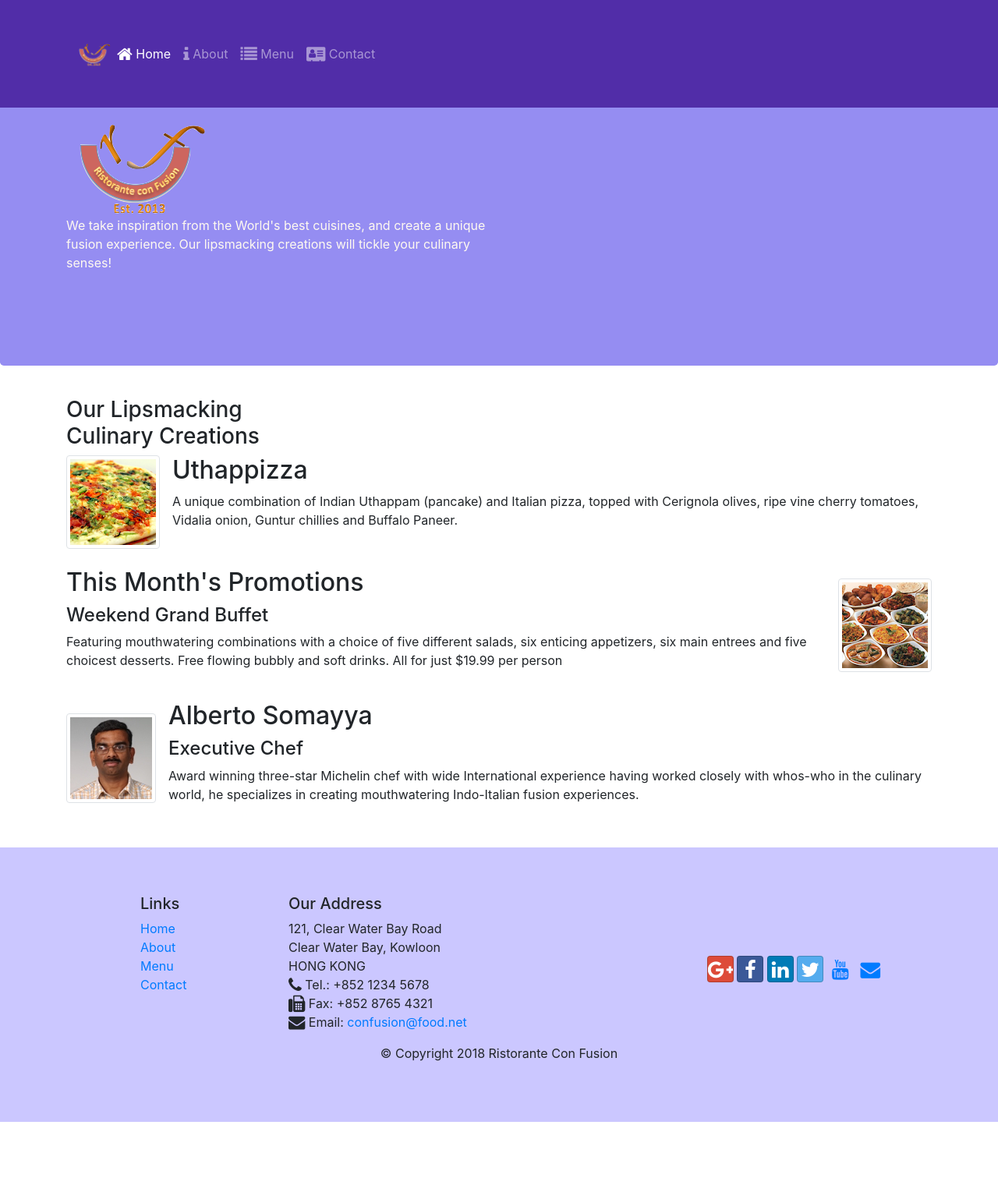
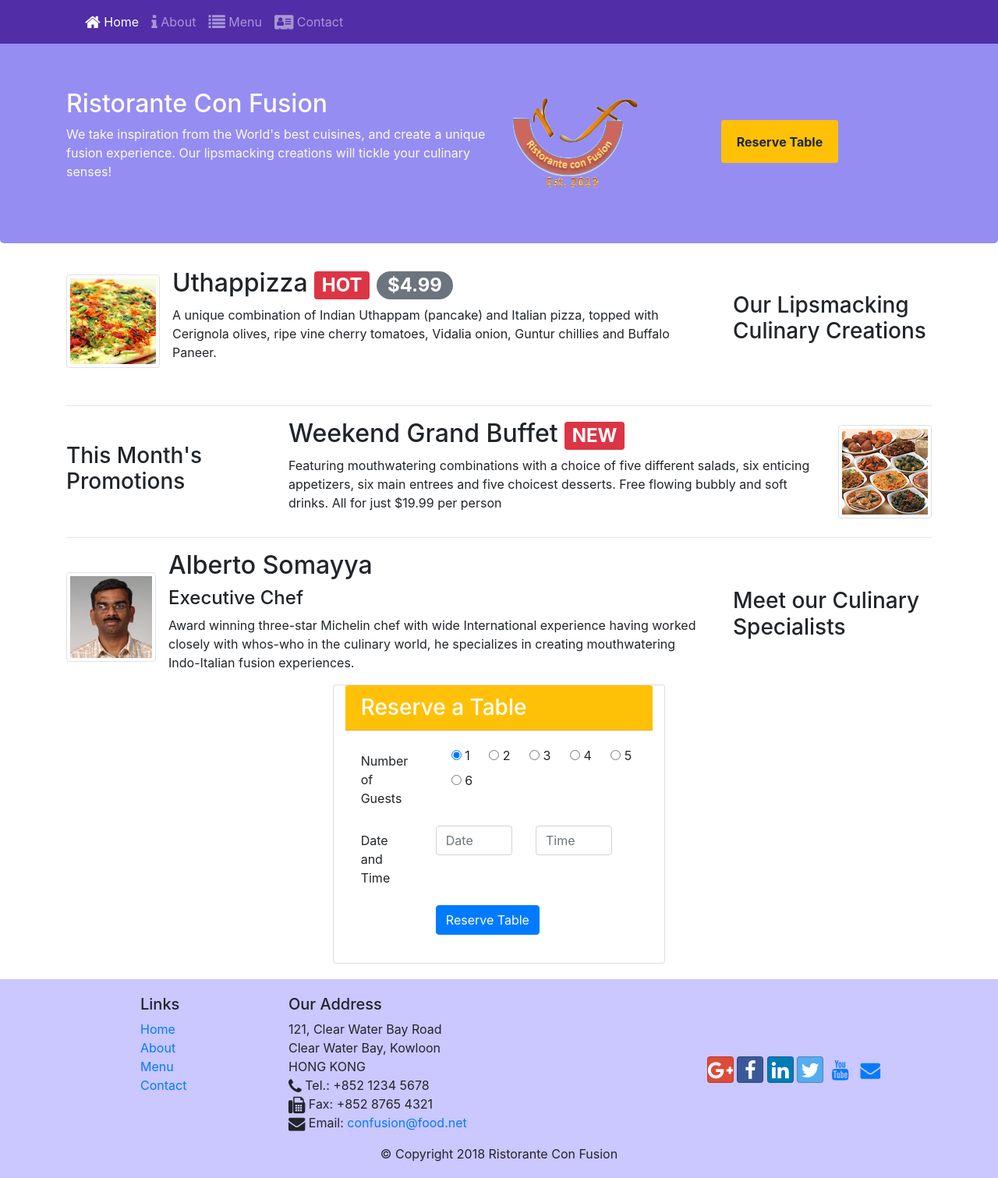
Before and after one commit to miths/Bootstrap, a website: page Bootstrap4/conFusion/index.html in a window 1280 px wide. Shown: the top 1511 px of the page at 78% size. Before the commit the page ends 1459 px from the top, so only its background shows below. Drawn offline with nearby package versions, Linux system fonts and the light colour scheme.

Commit message:
assignment 2 coursera final

```diff
--- a/Bootstrap4/conFusion/aboutus.css
+++ b/Bootstrap4/conFusion/aboutus.css
@@ -2,6 +2,8 @@
   /* display: block; */
   background: #958df2;
   color: floralwhite;
+    /* margin-top: 80px;
+    height: 200px; */
 }
 
 .footer{
@@ -12,8 +14,15 @@
 
 
 .container{
-  margin-top: 40px;
-  margin-bottom: 40px;
+  /* margin-top: 40px; */
+  /* margin-bottom: 40px; */
+}
+
+input[type='radio']{
+  margin-left:  20px;
+}
+a:hover{
+  text-decoration: none;
 }
 
 .history{
@@ -27,3 +36,11 @@ body{
 .navbar-dark{
   background-color: #512DA8;
 }
+
+.btn-sm{
+  height: 55px;
+  width: 150px;
+  text-align: center;
+  padding: 1.4%;
+  font-size: 1em;
+}
--- a/Bootstrap4/conFusion/index.html
+++ b/Bootstrap4/conFusion/index.html
@@ -18,7 +18,7 @@
 <body>
   <nav class="navbar navbar-dark navbar-expand-sm fixed-top">
     <div class="container">
-      <a class="navbar-brand" href="#"> <a class="navbar-brand mr-auto" href="#"> <img src="img/logo.png" height='30' width='41' alt=""> </a> </a>
+      <a class="navbar-brand" href="#">  </a>
       <button type="button" name="button" class="navbar-toggler" data-toggle='collapse' data-target='#Navbar'>
         <span class="navbar-toggler-icon"></span>
       </button>
@@ -36,33 +36,28 @@
     <header class='jumbotron'>
         <div class = 'container'>
             <div class="row">
-                <div class="col-12 col-sm-6">
-                  <div class="col-12 col-sm align-self-center">
+                <div class="col-12 col-sm-6 align-self-center">
+                  <h2>Ristorante Con Fusion</h2>
+                    <p>We take inspiration from the World's best cuisines, and create a unique fusion experience. Our lipsmacking creations will tickle your culinary senses!</p>
+                </div>
+                <div class="col-12 col-sm-3 align-self-center">
                   <img src="img/logo.png" class="img-fluid" alt="">
 
                 </div>
-                    <p>We take inspiration from the World's best cuisines, and create a unique fusion experience. Our lipsmacking creations will tickle your culinary senses!</p>
-                </div>
-                <div class="col-12 col-sm">
-                </div>
+                <a role="button" href="#reserve-table" class="btn-sm btn-warning align-self-center"><strong>Reserve Table</strong></a>
             </div>
         </div>
     </header>
 
     <div class='container'>
-        <div class ='row'>
-            <div class="col-12 col-sm-4 order-sm-last col-md-3">
+        <div class ='row row-content'>
+            <div class="col-12 col-sm-4 order-sm-last col-md-3 align-self-center">
                 <h3>Our Lipsmacking Culinary Creations</h3>
             </div>
-            </div>
-            <!-- <div class="col col-sm order-sm-first col-md">
-                <h2>Uthappizza</h2>
-                <p>A unique combination of Indian Uthappam (pancake) and Italian pizza, topped with Cerignola olives, ripe vine cherry tomatoes, Vidalia onion, Guntur chillies and Buffalo Paneer.</p>
-            </div> -->
-            <div class="media">
+            <div class="media col-sm-8 col-md-9">
               <img src="img/uthappizza.png" class="d-flex mr-3 img-thumbnail align-self-center" alt="">
               <div class="media-body">
-                <h2 class="mt-0">Uthappizza</h2>
+                <h2 class="mt-0">Uthappizza <span class="badge badge-danger">HOT</span> <span class="badge badge-pill badge-secondary">$4.99</span></h2>
                 <p class="d-none d-sm-block">A unique combination of Indian Uthappam (pancake) and
                             Italian pizza, topped with Cerignola olives, ripe vine
                             cherry tomatoes, Vidalia onion, Guntur chillies and
@@ -70,45 +65,41 @@
 
               </div>
 
-            </div><br>
+            </div>
+            </div>
+            <!-- <div class="col col-sm order-sm-first col-md">
+                <h2>Uthappizza</h2>
+                <p>A unique combination of Indian Uthappam (pancake) and Italian pizza, topped with Cerignola olives, ripe vine cherry tomatoes, Vidalia onion, Guntur chillies and Buffalo Paneer.</p>
+            </div> -->
+            <br>
+            <hr>
 
 
-
-        <!-- <div class ='row'>
-            <div class="col-12 col-sm-4 col-md-3">
+        <div class ='row'>
+            <div class="col-12 col-sm-4 col-md-3 align-self-center">
                 <h3>This Month's Promotions</h3>
             </div>
-            <div class="col col-sm col-md">
-                <h2>Weekend Grand Buffet</h2>
-                <p>Featuring mouthwatering combinations with a choice of five different salads, six enticing appetizers, six main entrees and five choicest desserts. Free flowing bubbly and soft drinks. All for just $19.99 per person </p>
-            </div>
-        </div> -->
-
-        <div class="media">
+            <div class="media col-sm-8 col-md-9 ml-0">
 
               <div class="media-body">
-            <h2 class="mt-0">This Month's Promotions</h2>
-              <h4>Weekend Grand Buffet</h4>
+                  <h2>Weekend Grand Buffet <span class="badge badge-danger">NEW</span></h2>
                   <p class="d-none d-sm-block">Featuring mouthwatering combinations with a choice of five different salads,
                      six enticing appetizers, six main entrees and five choicest desserts.
                      Free flowing bubbly and soft drinks. All for just $19.99 per person
                       </p>
               </div>
-          <img src="img/buffet.png" class="d-flex img-thumbnail align-self-center" alt="">
+              <img src="img/buffet.png" class="d-flex img-thumbnail align-self-center ml-3" alt="">
             </div><br>
+        </div>
 
-        <!-- <div class ='row'>
-            <div class="col-12 col-sm-4 order-sm-last col-md-3">
+        <hr>
+
+
+        <div class ='row'>
+            <div class="col-12 col-sm-4 order-sm-last col-md-3 align-self-center">
                 <h3>Meet our Culinary Specialists</h3>
             </div>
-            <div class="col col-sm order-sm-first col-md">
-                <h2>Alberto Somayya</h2>
-                <h4>Executive Chef</h4>
-                <p>Award winning three-star Michelin chef with wide International experience having worked closely with whos-who in the culinary world, he specializes in creating mouthwatering Indo-Italian fusion experiences. </p>
-            </div>
-        </div> -->
-
-        <div class="media">
+            <div class="media  col-sm-8 col-md-9 ml-0">
               <img src="img/alberto.png" class="d-flex mr-3 img-thumbnail align-self-center" alt="">
               <div class="media-body">
                 <h2 class="mt-0">Alberto Somayya</h2>
@@ -122,7 +113,54 @@
               </div>
 
             </div>
+        </div>
 
+
+
+    </div>
+
+    <div class="card col-sm-4 offset-sm-4" id="reserve-table">
+      <h3 class="card-header bg-warning text-white">Reserve a Table</h3>
+      <div class="card-body">
+        <form>
+          <div class="form-group row">
+            <label for="guestno" class="col-md-3 col-form-label">Number of Guests</label>
+            <div class="col-md-9">
+              <input type="radio" id="no" name="1" value="1"checked>
+              <label for="guestno">1</label>
+              <input type="radio"id="no" name="2" value="2">
+              <label for="guestno">2</label>
+              <input type="radio" id="no" name="3" value="3">
+              <label for="guestno">3</label>
+              <input type="radio" id="no" name="4" value="4">
+              <label for="guestno">4</label>
+              <input type="radio" id="no" name="5" value="5">
+              <label for="guestno">5</label>
+              <input type="radio" id="no" name="6" value="6">
+              <label for="guestno">6</label>
+              <!-- <input type="text" name="guestno" id="guestno" class="form-control" placeholder="First Name"> -->
+            </div>
+        </form>
+
+      </div>
+      <div class="form-group row">
+        <label for="date" class="col-md-3 col-form-label">Date and Time</label>
+        <div class="col-md-4">
+          <input type="text" name="date" id="date" class="form-control" placeholder="Date">
+        </div>
+        <div class="col-md-4">
+          <input type="text" name="time" id="time" class="form-control" placeholder="Time">
+        </div>
+
+    </div>
+    <div class="form-group row">
+      <div class="offset-md-3 col-md-9">
+        <button type="submit" name="button" class="btn btn-primary">Reserve Table</button>
+
+      </div>
+
+    </div>
+  </div>
 </div>
 
     <footer class="footer">
```
Lines whose indentation alone changed are shown as unchanged.
